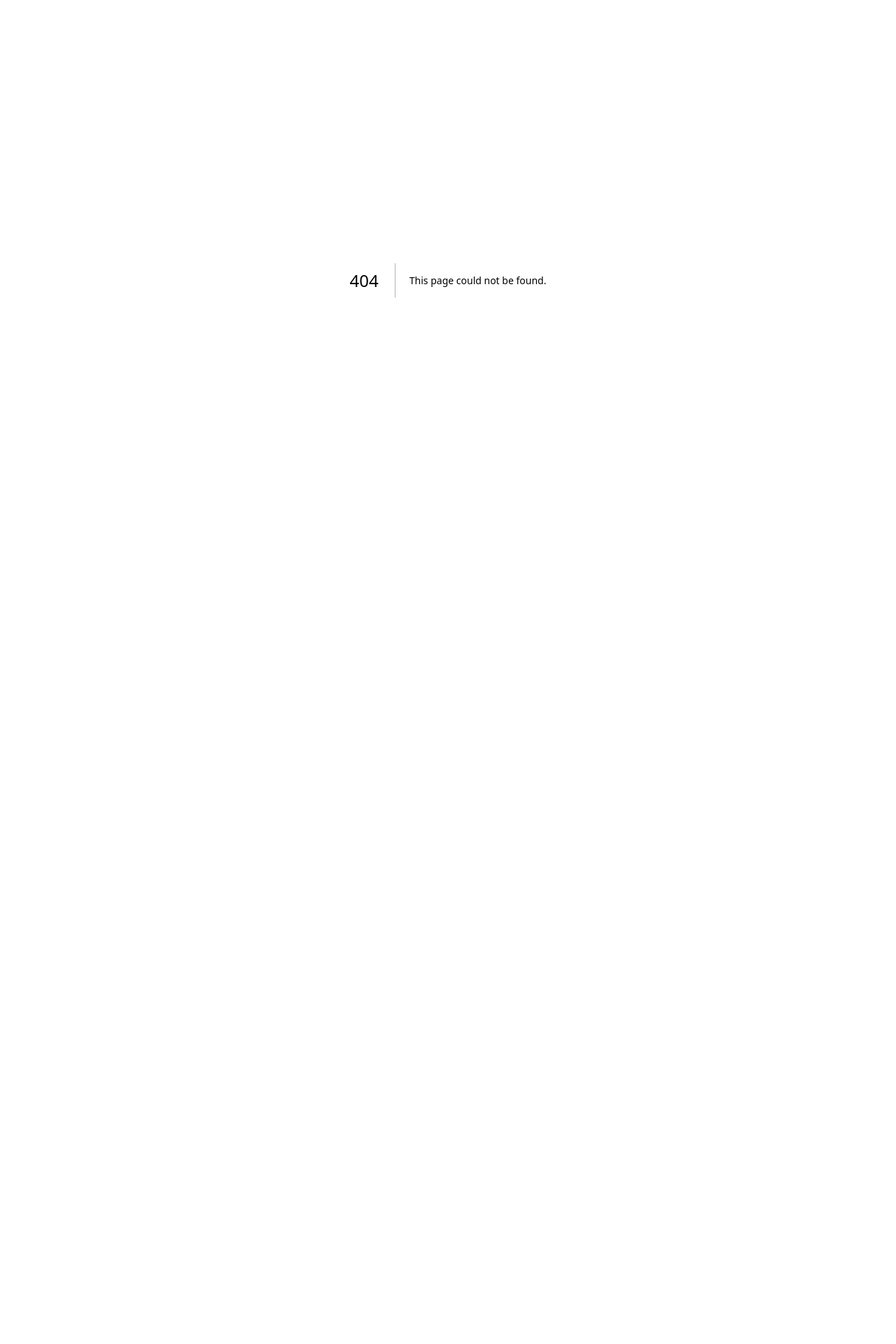
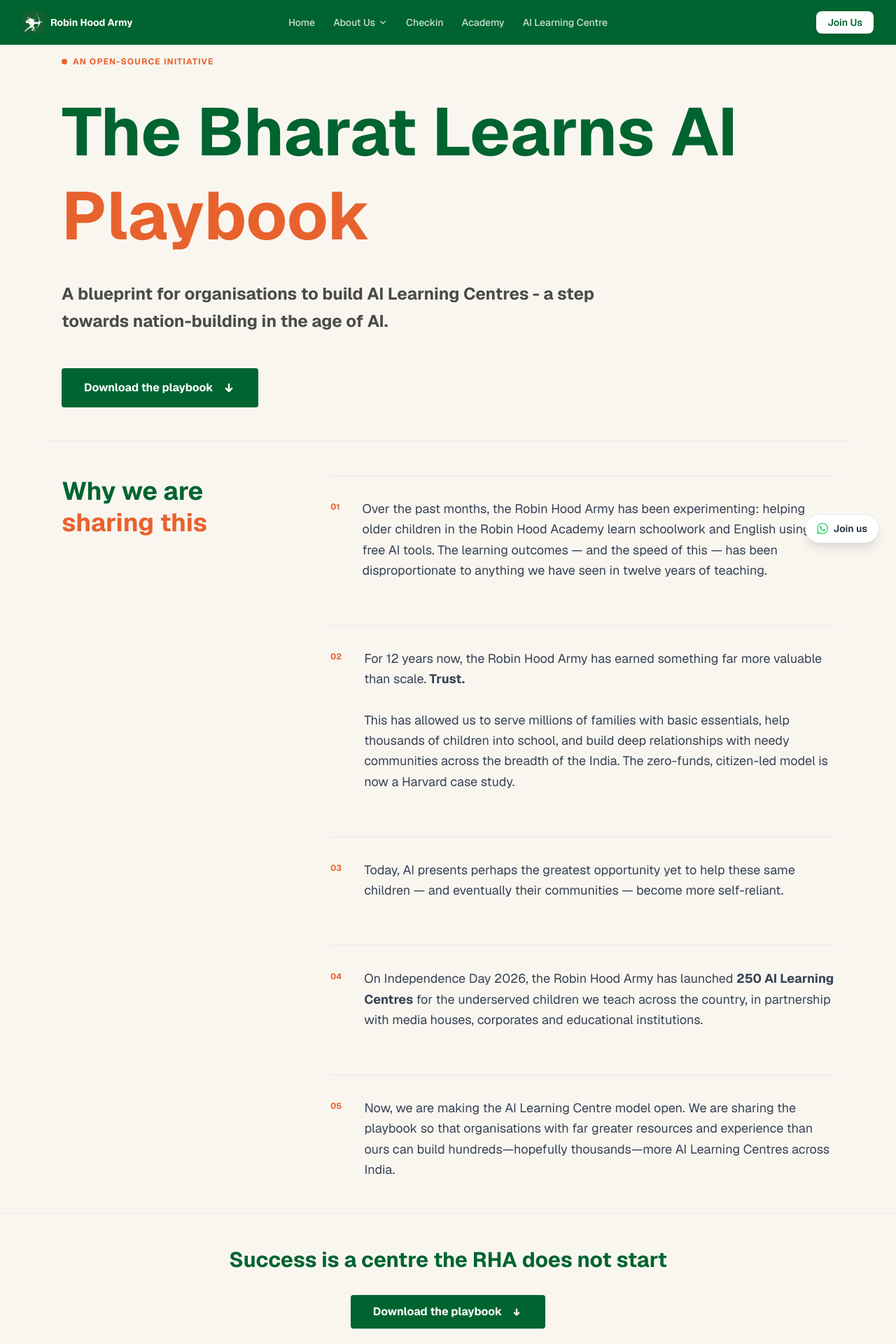
Before and after one commit to RobinHoodArmyTech/rha-web, a Next.js app: page /sites/main/ai-learning-centre in a window 1280 px wide. Before the commit this address had no page. Shown: the top 1920 px of the page at 70% size. Before the commit the page ends 800 px from the top, so only its background shows below. Built offline with nearby package versions, Linux system fonts and the light colour scheme.

Commit message:
update spelling and add path (#46)
* Bharat Learns AI page

* spelling correction + additional redirects

---------

Co-authored-by: kundra28 <113905427+kundra28@users.noreply.github.com>

```diff
--- /dev/null
+++ b/src/app/sites/main/ai-learning-centre/page.tsx
@@ -0,0 +1,112 @@
+import React from 'react';
+import Head from 'next/head';
+
+// Design Constants (Extracted from RHA Brand Guidelines)
+const COLORS = {
+  bg: '#F9F6F0',
+  darkGreen: '#006430',
+  orange: '#E8622D',
+  textGray: '#4A4A4A',
+};
+
+const AILearningCentre = () => {
+  return (
+    <div className="min-h-screen" style={{ backgroundColor: COLORS.bg }}>
+      <Head>
+        <title>Bharat Learns AI Playbook | Robin Hood Army</title>
+      </Head>
+
+      {/* --- HERO SECTION --- */}
+      <section className="px-6 pt-20 pb-12 max-w-6xl mx-auto">
+        <div className="flex items-center gap-2 mb-8">
+          <span className="w-2 h-2 rounded-full" style={{ backgroundColor: COLORS.orange }}></span>
+          <p className="text-xs font-bold tracking-widest uppercase" style={{ color: COLORS.orange }}>
+            An Open-Source Initiative
+          </p>
+        </div>
+
+        <h1 className="text-6xl md:text-8xl font-bold leading-tight mb-8">
+          <span style={{ color: COLORS.darkGreen }}>The Bharat Learns AI</span> <br />
+          <span style={{ color: COLORS.orange }}>Playbook</span>
+        </h1>
+
+        <p className="text-xl md:text-2xl max-w-3xl leading-relaxed mb-12" style={{ color: COLORS.textGray }}><b>
+          A blueprint for organisations to build AI Learning Centres - a step towards nation-building in the age of AI.
+        </b></p>
+
+        <a
+          href="/documents/guides/Bharat_Learns_AI_Playbook.pdf"
+          download
+          className="inline-flex items-center gap-3 px-8 py-4 rounded text-white font-bold transition-transform hover:scale-105"
+          style={{ backgroundColor: COLORS.darkGreen }}
+        >
+          Download the playbook
+          <svg width="20" height="20" viewBox="0 0 24 24" fill="none" stroke="currentColor" strokeWidth="3" strokeLinecap="round" strokeLinejoin="round">
+            <path d="M7 13l5 5 5-5M12 6v12"/>
+          </svg>
+        </a>
+      </section>
+
+      {/* --- WHY SECTION --- */}
+      <section className="border-t border-gray-200 px-6 py-12 max-w-6xl mx-auto grid md:grid-cols-12 gap-12">
+        {/* Left Title */}
+        <div className="md:col-span-4">
+          <h2 className="text-4xl font-bold leading-tight">
+            <span style={{ color: COLORS.darkGreen }}>Why we are</span> <br />
+            <span style={{ color: COLORS.orange }}>sharing this</span>
+          </h2>
+        </div>
+
+        {/* Right Content */}
+        <div className="md:col-span-8 space-y-16">
+          <NumberedRow
+            num="01"
+            text="Over the past months, the Robin Hood Army has been experimenting: helping older children in the Robin Hood Academy learn schoolwork and English using free AI tools. The learning outcomes — and the speed of this — has been disproportionate to anything we have seen in twelve years of teaching."
+          />
+          <NumberedRow
+            num="02"
+            text={<>For 12 years now, the Robin Hood Army has earned something far more valuable than scale.<strong> Trust.</strong><br/><br/> This has allowed us to serve millions of families with basic essentials, help thousands of children into school, and build deep relationships with needy communities across the breadth of the India. The zero-funds, citizen-led model is now a Harvard case study.</>}
+          />
+          <NumberedRow
+            num="03"
+            text="Today, AI presents perhaps the greatest opportunity yet to help these same children — and eventually their communities — become more self-reliant."
+          />
+          <NumberedRow
+            num="04"
+            text={<>On Independence Day 2026, the Robin Hood Army has launched <strong>250 AI Learning Centres</strong> for the underserved children we teach across the country, in partnership with media houses, corporates and educational institutions.</>}
+          />
+          <NumberedRow
+            num="05"
+            text="Now, we are making the AI Learning Centre model open. We are sharing the playbook so that organisations with far greater resources and experience than ours can build hundreds—hopefully thousands—more AI Learning Centres across India."
+          />
+        </div>
+      </section>
+
+      {/* --- FINAL CTA --- */}
+      <section className="py-12 text-center border-t border-gray-200">
+        <h3 className="text-3xl font-bold mb-8" style={{ color: COLORS.darkGreen }}>Success is a centre the RHA does not start</h3>
+        <a
+          href="/documents/guides/Bharat_Learns_AI_Playbook.pdf"
+          download
+          className="mx-auto inline-flex items-center gap-3 px-8 py-3 rounded text-white font-bold"
+          style={{ backgroundColor: COLORS.darkGreen }}
+        >
+          Download the playbook
+          <svg width="18" height="18" viewBox="0 0 24 24" fill="none" stroke="currentColor" strokeWidth="3"><path d="M7 13l5 5 5-5M12 6v12"/></svg>
+        </a>
+      </section>
+    </div>
+  );
+};
+
+const NumberedRow = ({ num, title, text }: { num: string; title?: string; text: React.ReactNode }) => (
+  <div className="flex gap-8 border-t border-gray-200 pt-8">
+    <span className="text-xs font-bold pt-1" style={{ color: COLORS.orange }}>{num}</span>
+    <div className="flex-1">
+      {title && <h4 className="text-lg font-black mb-2" style={{ color: COLORS.darkGreen }}>{title}</h4>}
+      <p className="text-lg leading-relaxed text-gray-700">{text}</p>
+    </div>
+  </div>
+);
+
+export default AILearningCentre;
--- /dev/null
+++ b/src/app/sites/main/ailearningcentre/page.tsx
@@ -0,0 +1,6 @@
+import { redirect } from 'next/navigation';
+
+export default function AiLearningCentreRedirect() {
+  // Permanent redirect to the AI Learning Centre page
+  redirect('/sites/main/ai-learning-centre');
+}
--- /dev/null
+++ b/src/app/sites/main/bharatlearnsai/page.tsx
@@ -0,0 +1,6 @@
+import { redirect } from 'next/navigation';
+
+export default function BharatLearnsAiRedirect() {
+  // Permanent redirect to the AI Learning Centre page
+  redirect('/sites/main/ai-learning-centre');
+}
--- a/src/components/main/Navbar.tsx
+++ b/src/components/main/Navbar.tsx
@@ -28,7 +28,7 @@
   },
   { label: "Checkin", href: checkinHref },
   { label: "Academy", href: "/sites/main/academy" },
-  { label: "AI Learning Centre", href: "/sites/main/ai-learning-center" },
+  { label: "AI Learning Centre", href: "/sites/main/ai-learning-centre" },
 ];
 
 export default function Navbar() {
```
